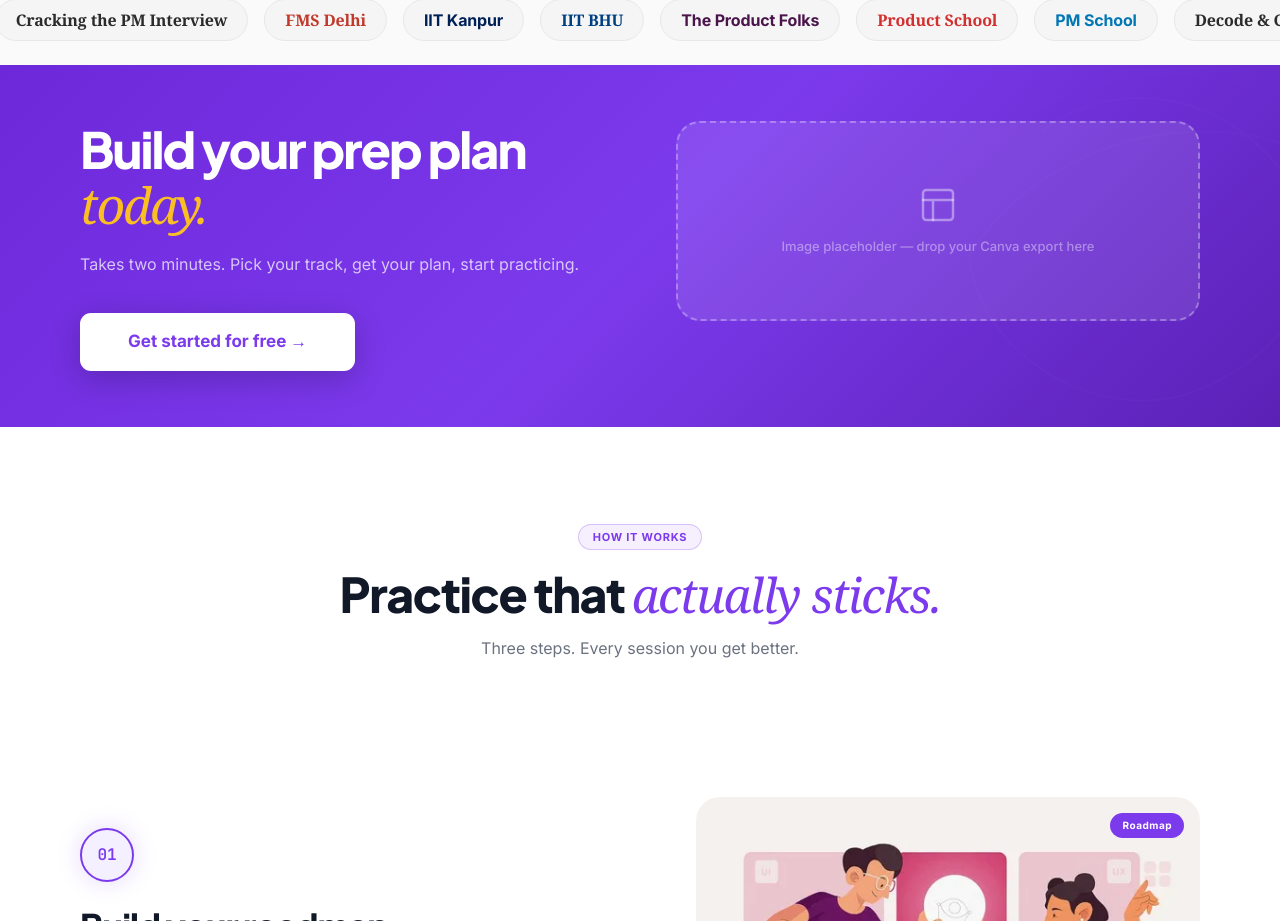
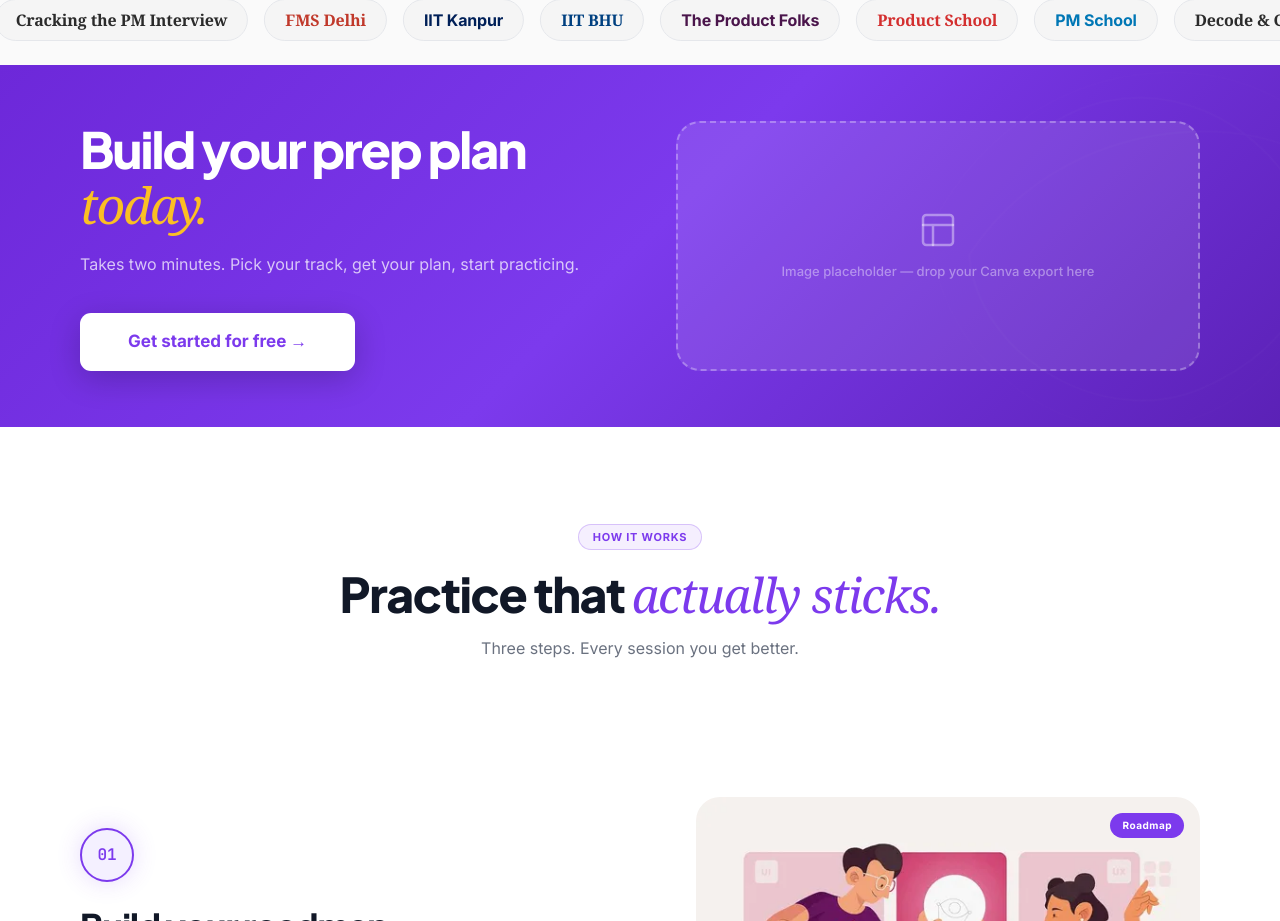
Before and after one commit to ankurdutta007/kasemate, a React (Vite) app: page / in a window 1280 px wide. Shown: the part 2040-2961 px from the top of the page. Built offline with nearby package versions, Linux system fonts and the light colour scheme; no server answers; the database is empty; the HTML template or start-up script is replaced by a standard one.

Commit message:
Fix Reveal wrapper blocking CTA image stretch

```diff
--- a/src/pages/Landing.tsx
+++ b/src/pages/Landing.tsx
@@ -514,13 +514,11 @@ export default function Landing() {
 
             </div>
           </Reveal>
-          <Reveal delay={120}>
-            {/* Single placeholder — replace with real image when ready. Stretches to match text column height. */}
-            <div id="cta-image-placeholder" style={{ borderRadius: 24, overflow: 'hidden', alignSelf: 'stretch', minHeight: 200, background: 'rgba(255,255,255,0.10)', border: '2px dashed rgba(255,255,255,0.30)', display: 'flex', alignItems: 'center', justifyContent: 'center', flexDirection: 'column', gap: 12 }}>
-              <svg width="40" height="40" viewBox="0 0 24 24" fill="none" stroke="rgba(255,255,255,0.4)" strokeWidth="1.5" strokeLinecap="round" strokeLinejoin="round"><rect x="3" y="3" width="18" height="18" rx="2"/><path d="M3 9h18M9 21V9"/></svg>
-              <span style={{ fontSize: 13, color: 'rgba(255,255,255,0.4)', fontWeight: 500 }}>Image placeholder — drop your Canva export here</span>
-            </div>
-          </Reveal>
+          {/* Single placeholder — direct grid child so alignSelf:stretch works. Replace with real image when ready. */}
+          <div id="cta-image-placeholder" style={{ borderRadius: 24, overflow: 'hidden', alignSelf: 'stretch', background: 'rgba(255,255,255,0.10)', border: '2px dashed rgba(255,255,255,0.30)', display: 'flex', alignItems: 'center', justifyContent: 'center', flexDirection: 'column', gap: 12 }}>
+            <svg width="40" height="40" viewBox="0 0 24 24" fill="none" stroke="rgba(255,255,255,0.4)" strokeWidth="1.5" strokeLinecap="round" strokeLinejoin="round"><rect x="3" y="3" width="18" height="18" rx="2"/><path d="M3 9h18M9 21V9"/></svg>
+            <span style={{ fontSize: 13, color: 'rgba(255,255,255,0.4)', fontWeight: 500 }}>Image placeholder — drop your Canva export here</span>
+          </div>
         </div>
       </section>
 
```
